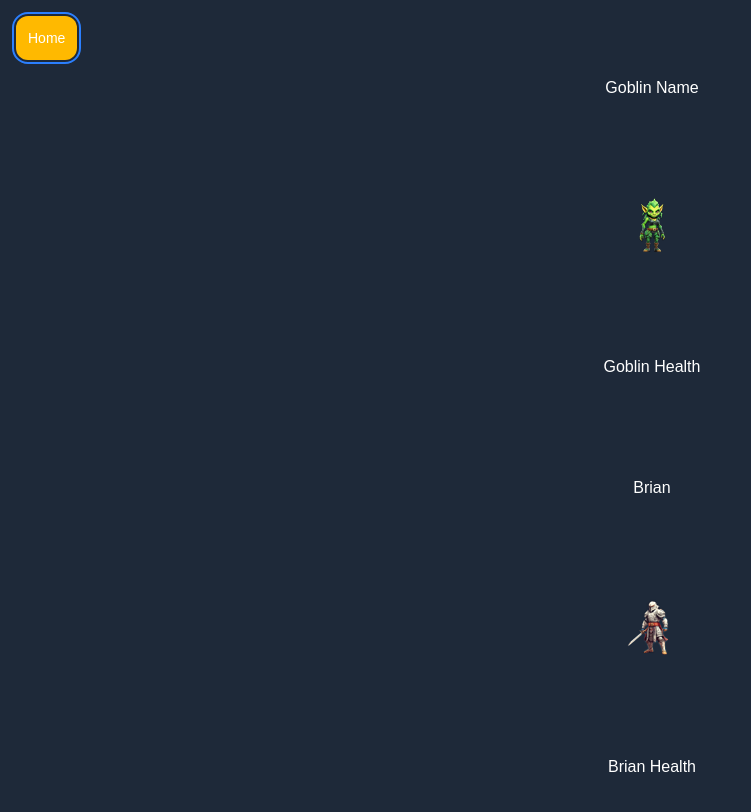
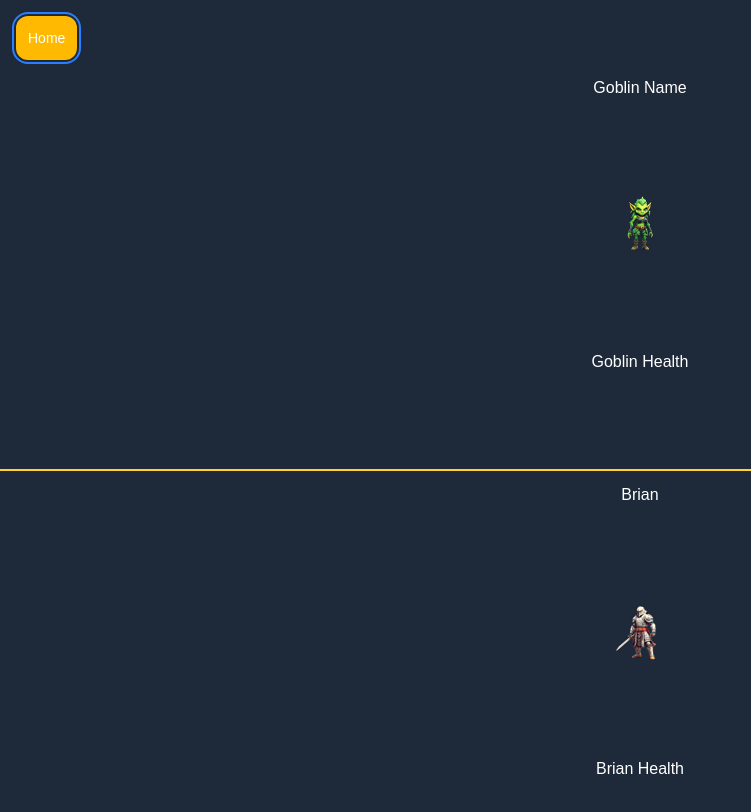
Before and after one commit to cchester11/goblins, a React (Vite) app: page /game in a window 1280 px wide. Shown: the top 812 px of the page, without its empty margins (0-751 px from the left). Built offline with nearby package versions, Linux system fonts and the light colour scheme; a web font is replaced by a local one.

Commit message:
initial design

```diff
--- a/src/components/Game.jsx
+++ b/src/components/Game.jsx
@@ -32,9 +32,9 @@ export default function Game() {
                               Home
                         </button>
                   </div>
-                  <div className="h-screen w-screen grid grid-cols-1 m-3 text-white">
+                  <div className="h-screen w-screen grid grid-cols-1 text-white">
                         {/* enemy container */}
-                        <div className="grid grid-cols-1">
+                        <div className="grid grid-cols-1 border-b-2 border-amber-300 mb-3">
                               <div className="flex justify-center">
                                     Goblin Name
                               </div>
```
